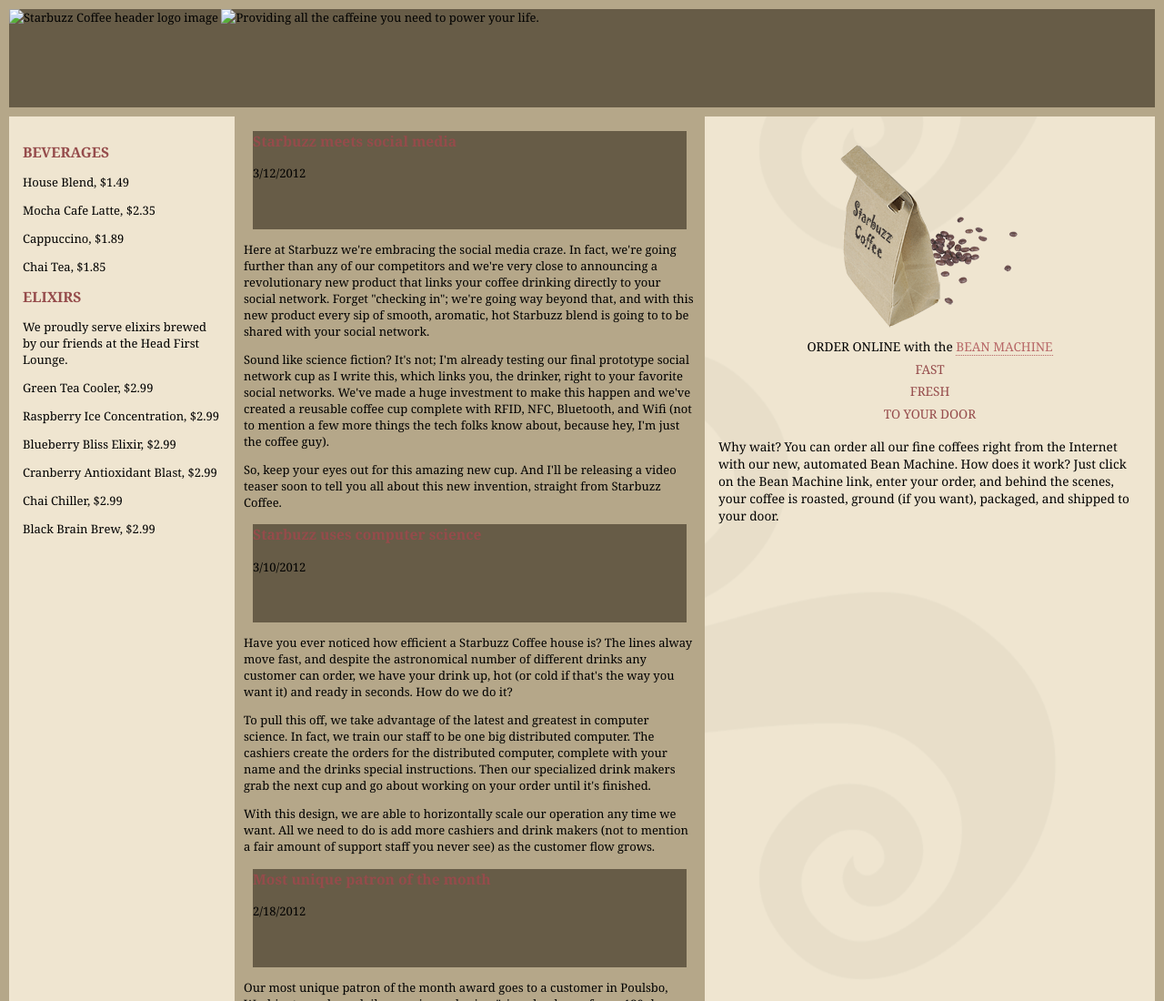
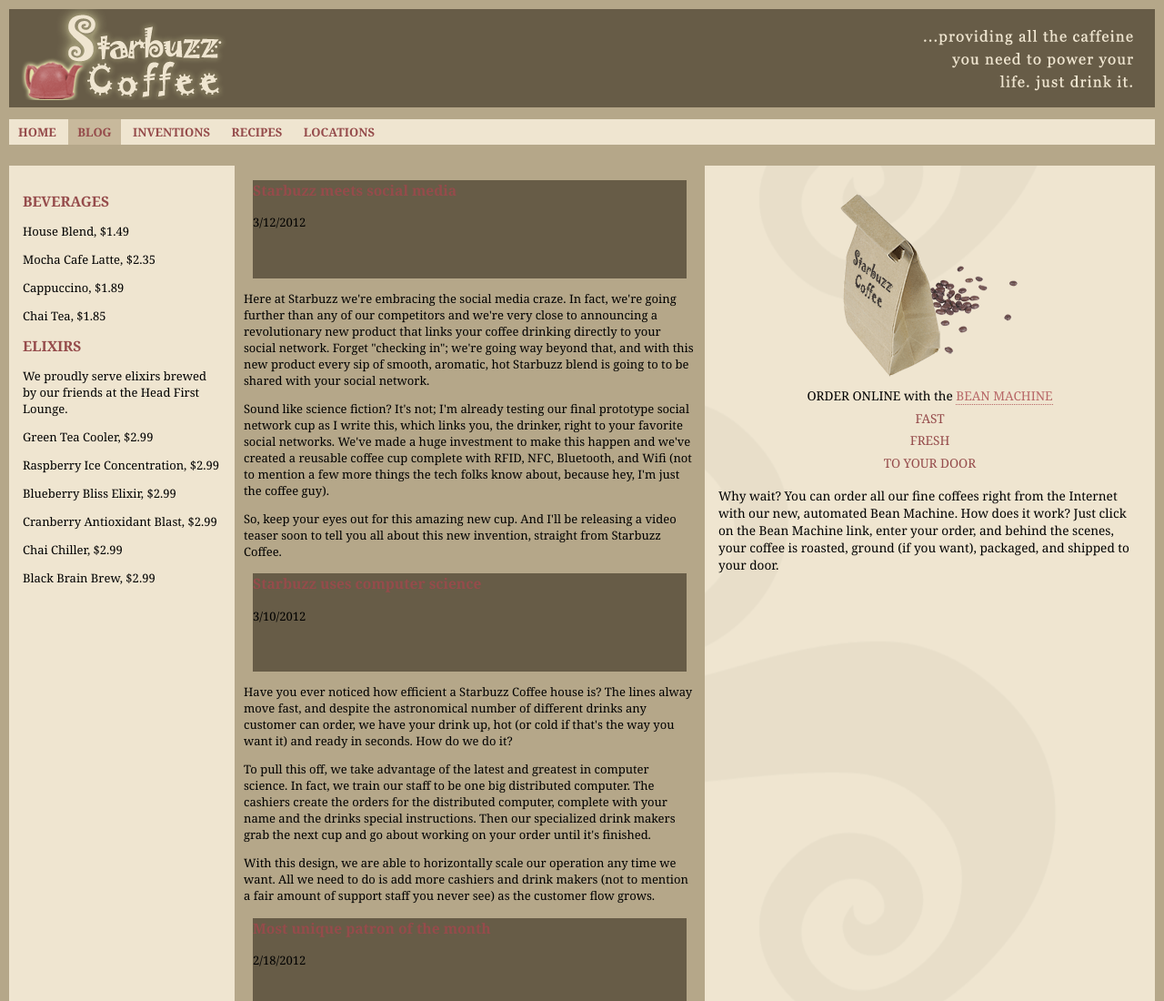
Before and after one commit to yongguowu/starbuzz, a plain HTML site: page starbuzz/blog.html in a window 1280 px wide. Shown: the top 1100 px of the page at 91% size. Drawn offline with Linux system fonts and the light colour scheme.

Commit message:
Add files via upload

```diff
--- a/starbuzz/blog.html
+++ b/starbuzz/blog.html
@@ -7,12 +7,22 @@
   </head>
 
   <body>
-    <header class="top">
-      <img id="headerLogo"
-           src="images/headerLogo.gif" alt="Starbuzz Coffee header logo image">
-      <img id="headerSlogan"
-          src="images/headerSlogan.gif" alt="Providing all the caffeine you need to power your life.">
-    </header>
+      <header>
+          <div class="image1"></div>
+          <div class="image2"></div>
+
+        </header>
+
+<nav>
+    <ul>
+        <li><a href="index.html">HOME</a></li>
+        <li class ="selected"><a href="blog.html">BLOG</a></li>
+        <li><a href="">INVENTIONS</a></li>
+        <li><a href="">RECIPES</a></li>
+        <li><a href="">LOCATIONS</a></li>
+     </ul>
+</nav>
+
 
 	<div id="tableContainer">
 	<div id="tableRow">
--- a/starbuzz/starbuzz.css
+++ b/starbuzz/starbuzz.css
@@ -127,3 +127,27 @@ section#drinks{
 #coupon a, img{
  border:none;
 }
+
+nav{
+  background-color: #efe5d0;
+  margin: 10px 10px 0px 10px;
+}
+
+nav ul{
+  margin: inline;
+  list-style-type:none;
+  padding: 5px 0px 5px 0px;
+}
+nav ul li{
+  display: inline;
+  padding: 5px 10px 5px 10px;
+
+}
+nav ul li a:link,nav ul li a:visited{
+  color: #954b4b;
+  border-bottom: none;
+  font-weight: bold;
+}
+nav ul li.selected{
+  background-color: #c8b99c;
+}
```
Also changed, not shown: starbuzz/index.html (+6 -2 lines).
